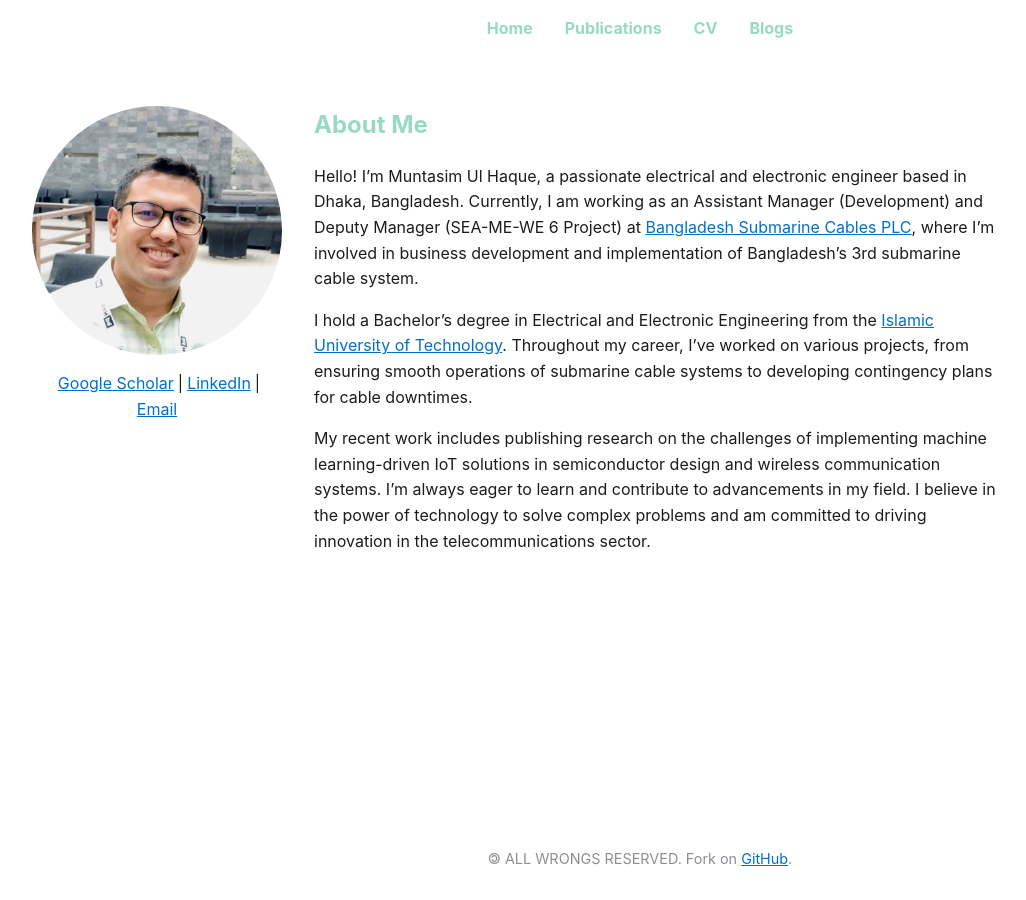
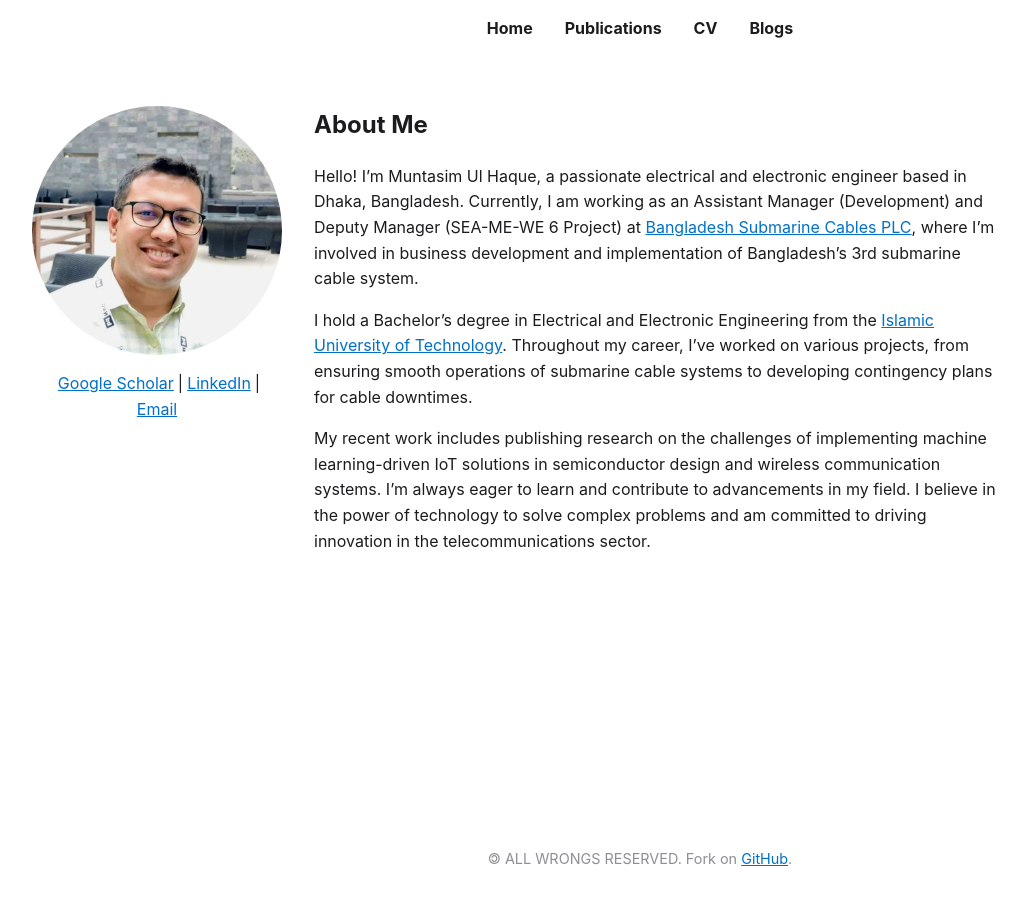
Before and after one commit to muntasimulhaque/muntasimulhaque.github.io, a Jekyll site: the page built from index.md, in a window 1280 px wide. Shown: the whole page, without its empty margins (0-1026 px from the left). Built offline with Jekyll 4.4.1, drawn with Linux system fonts in a browser that asks for light colours.

Commit message:
Update main.css

```diff
--- a/assets/css/main.css
+++ b/assets/css/main.css
@@ -1,6 +1,6 @@
 /* Variables for Apple-inspired color scheme */
 :root {
-    --primary-color: #98D9C2;
+    --primary-color: 006D5B;
     --background-color: #FFFFFF;
     --text-color: #1C1C1E;
     --link-color: #0070C9;
```
